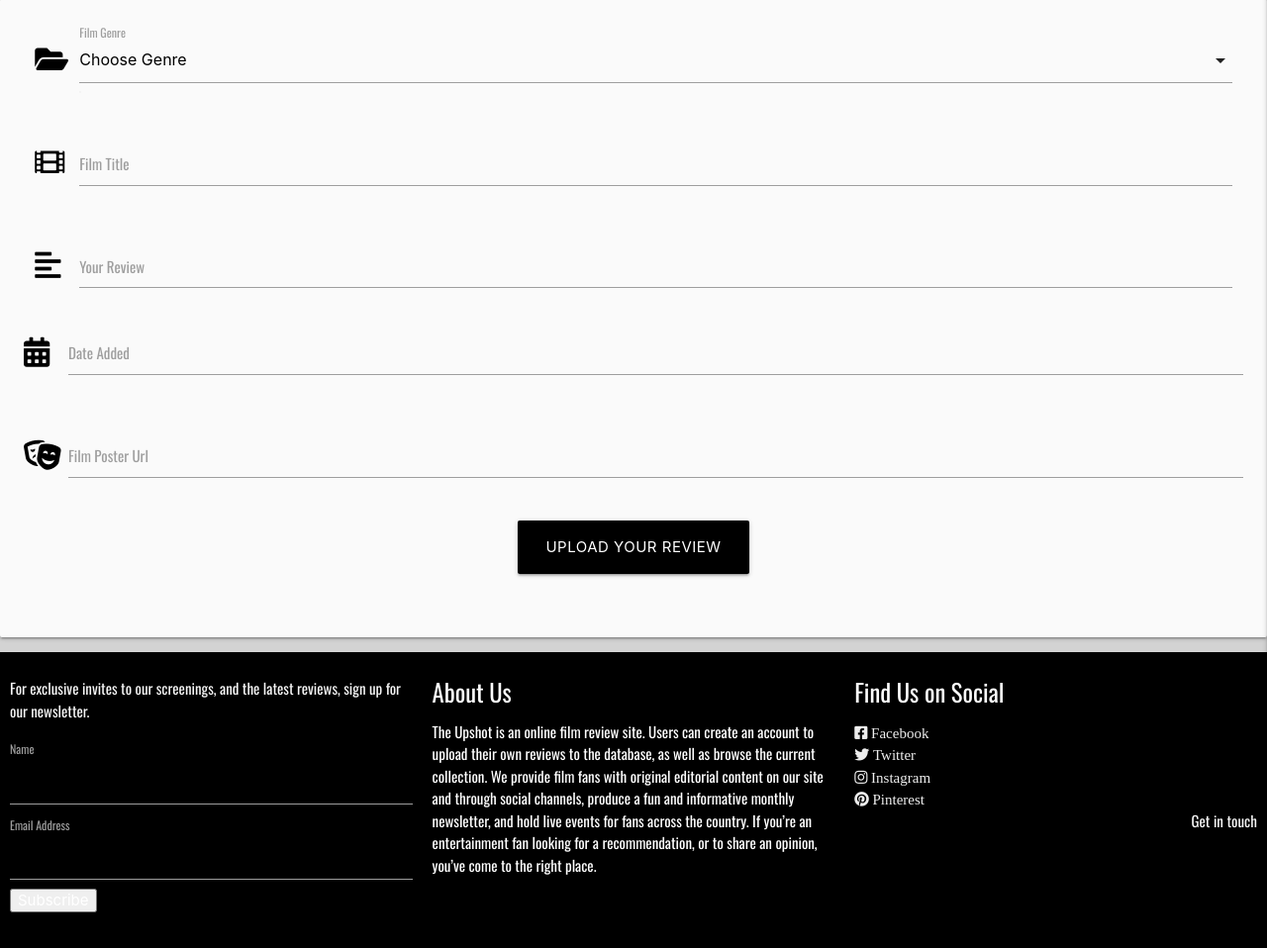
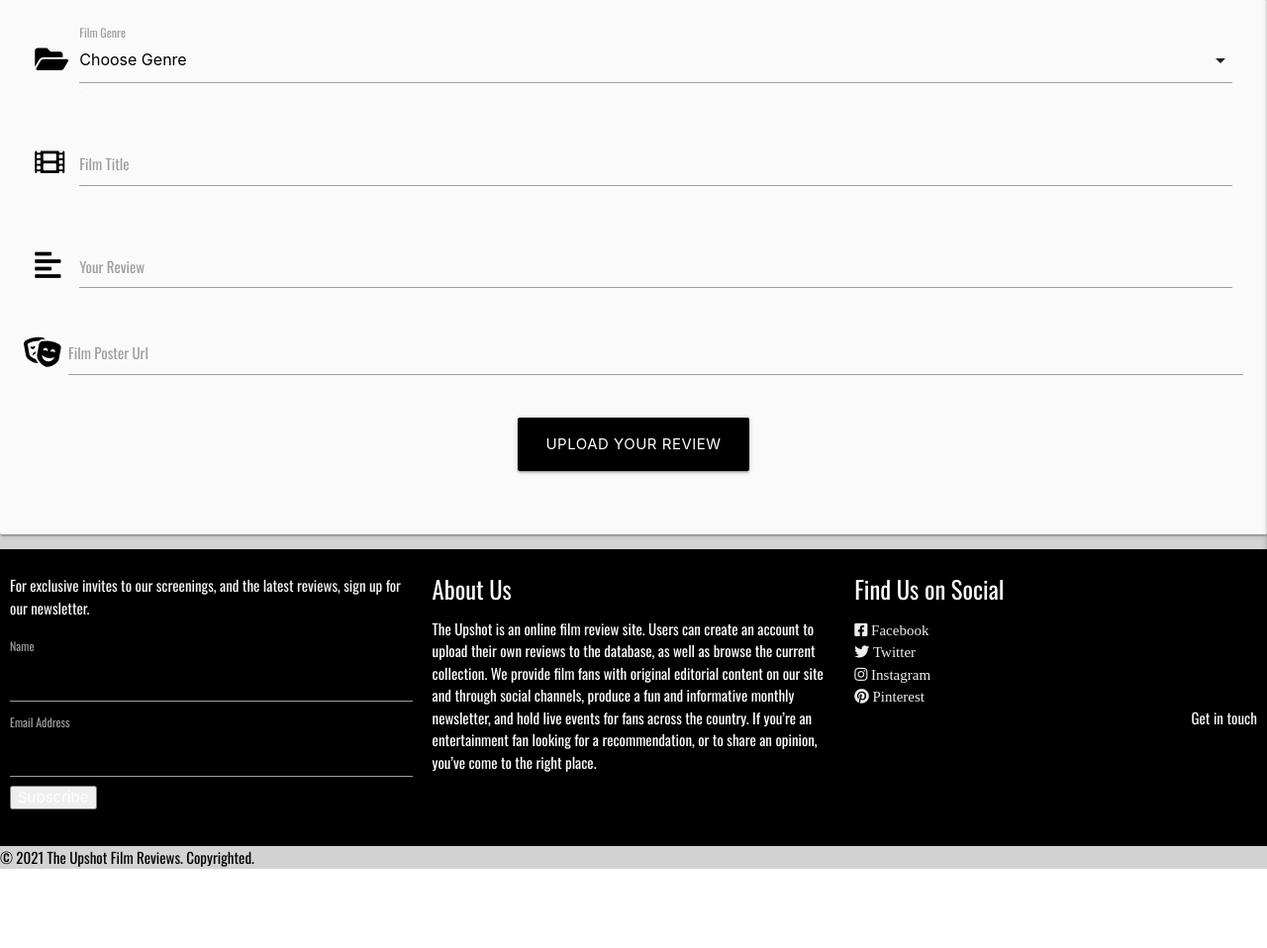
Before and after one commit to Code-Institute-Submissions/Mishsmelle-milestone-three_DecResub, a Flask app: page /upload_review in a window 1280 px wide. Shown: the part 160-1118 px from the top of the page at 99% size. After the commit the page ends 1038 px from the top, so only its background shows below. Run offline with Flask 2, Linux system fonts and the light colour scheme; data that the repository does not hold is empty; some libraries are stand-ins or nearby versions.

Commit message:
uploading a review was gtting a jinga error - replaces get_films with index and working fine now

```diff
--- a/app.py
+++ b/app.py
@@ -147,7 +147,7 @@ def upload_review():
         }
         mongo.db.films.insert_one(film)
         flash("Review Successfully Added")
-        return redirect(url_for("get_films"))
+        return redirect(url_for("index"))
 
     genres = mongo.db.genres.find().sort("genre", 1)
     return render_template("upload_review.html", genres=genres)
--- a/templates/upload_review.html
+++ b/templates/upload_review.html
@@ -34,14 +34,6 @@
                     required></textarea>
                 <label for="review">Your Review</label>
             </div>
-            <!--date review added picker-->
-            <div class="row">
-                <div class="input-field col s12">
-                    <i class="fas fa-calendar-alt prefix black-text text-darken-4"></i>
-                    <input id="date_added" name="date_added" type="text" class="datepicker validate" required>
-                    <label for="date_added">Date Added</label>
-                </div>
-            </div>
             <!--image url-->
             <div class="row">
                 <div class="input-field col s12">
```
